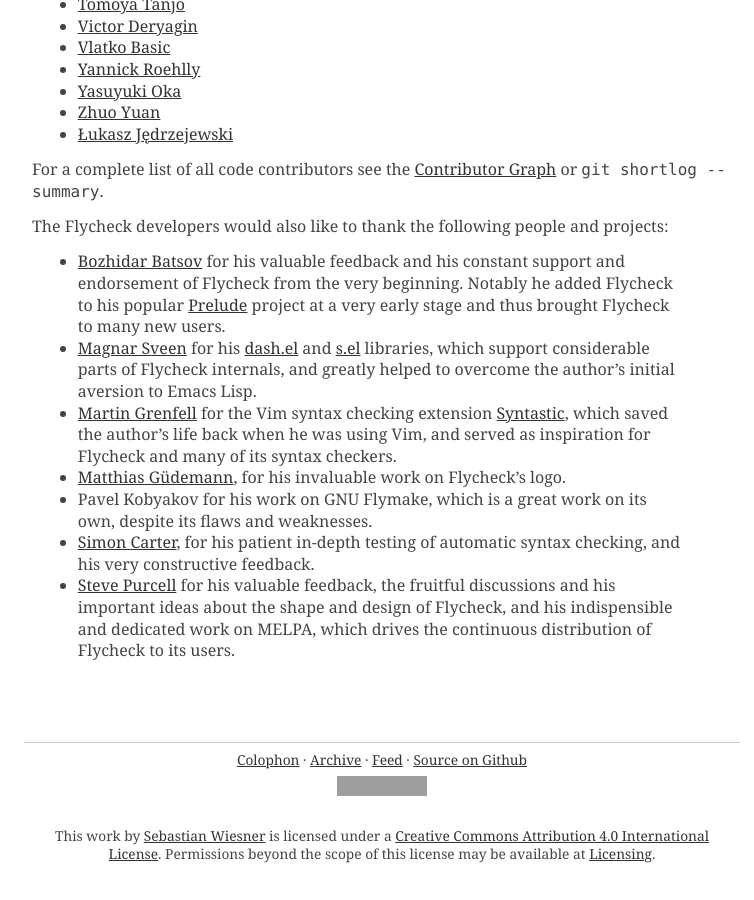
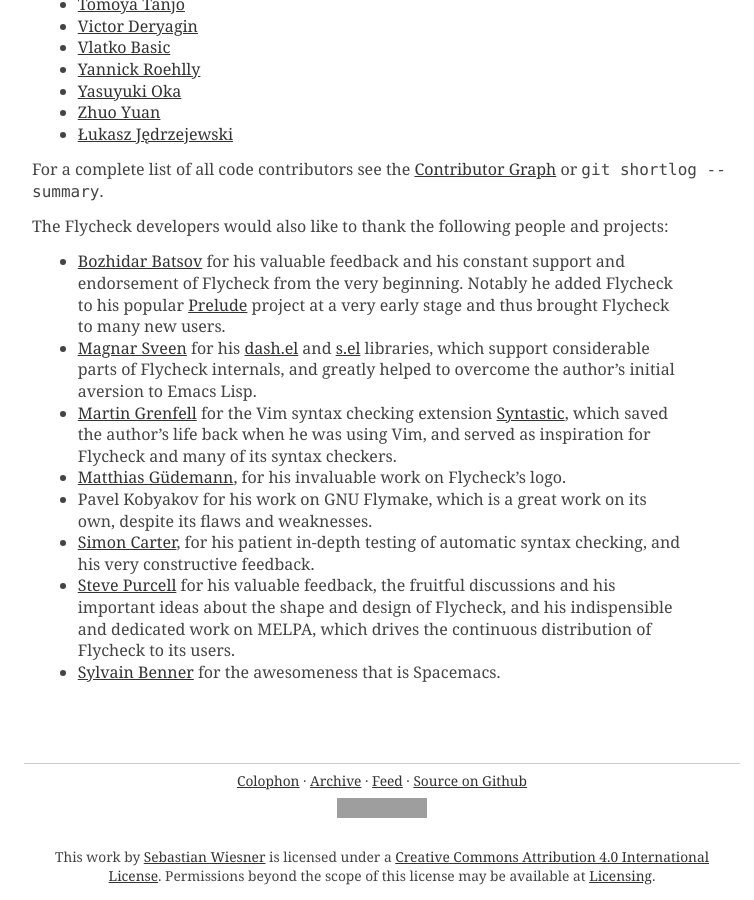
Before and after one commit to cmarqu/flycheck.github.io, a Jekyll site: the page built from credits.md, in a window 1280 px wide and 900 px high, scrolled down 1453 px. Shown: the whole window, without its empty margins (258-1012 px from the left). Built offline with Jekyll 4.4.1, drawn with Linux system fonts in a browser that asks for light colours; some web fonts are replaced; before the commit the page ends 2332 px from its top, so only the background shows below that; grey boxes are pictures that could not be loaded.

Commit message:
Update manual from flycheck/flycheck@ae371ec

```diff
--- a/_includes/credits.md
+++ b/_includes/credits.md
@@ -98,5 +98,7 @@
   fruitful discussions and his important ideas about the shape and design of
   Flycheck, and his indispensible and dedicated work on MELPA, which drives the
   continuous distribution of Flycheck to its users.
+- [Sylvain Benner](https://github.com/syl20bnr) for the awesomeness that is
+  Spacemacs.
 
 [Contributor Graph]: https://github.com/flycheck/flycheck/graphs/contributors
```
